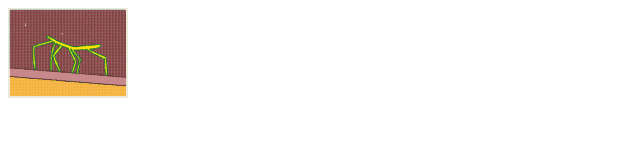
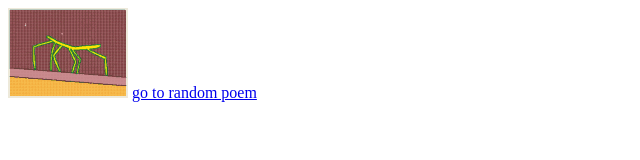
Before and after one commit to hamid814/randompoem, a website: page public/index.html in a window 1280 px wide. Shown: the whole page, without its empty margins (0-640 px from the left). Drawn offline with Linux system fonts and the light colour scheme.

Commit message:
update index.html

```diff
--- a/public/index.html
+++ b/public/index.html
@@ -8,5 +8,6 @@
   </head>
   <body>
     <img src="/img/stickbug.gif" alt="stick-bug" />
+    <a href="https://randompoem.herokuapp.com/">go to random poem</a>
   </body>
 </html>
```
